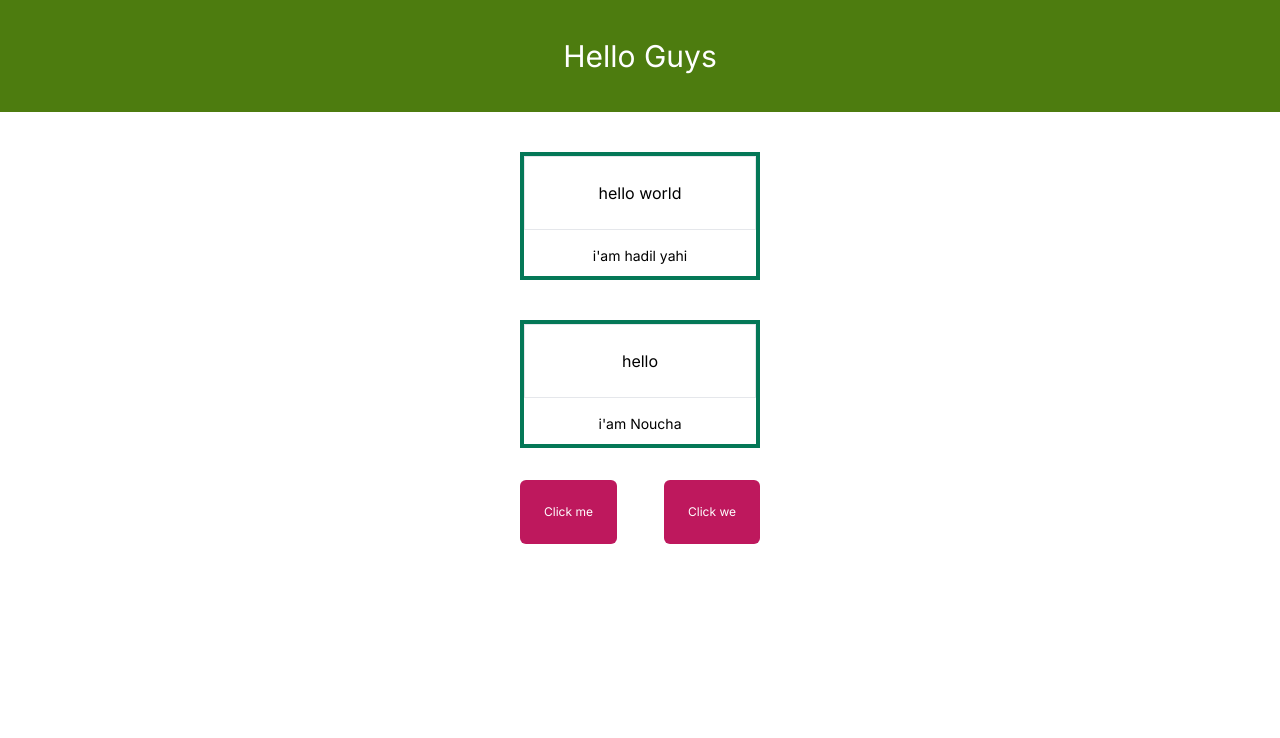
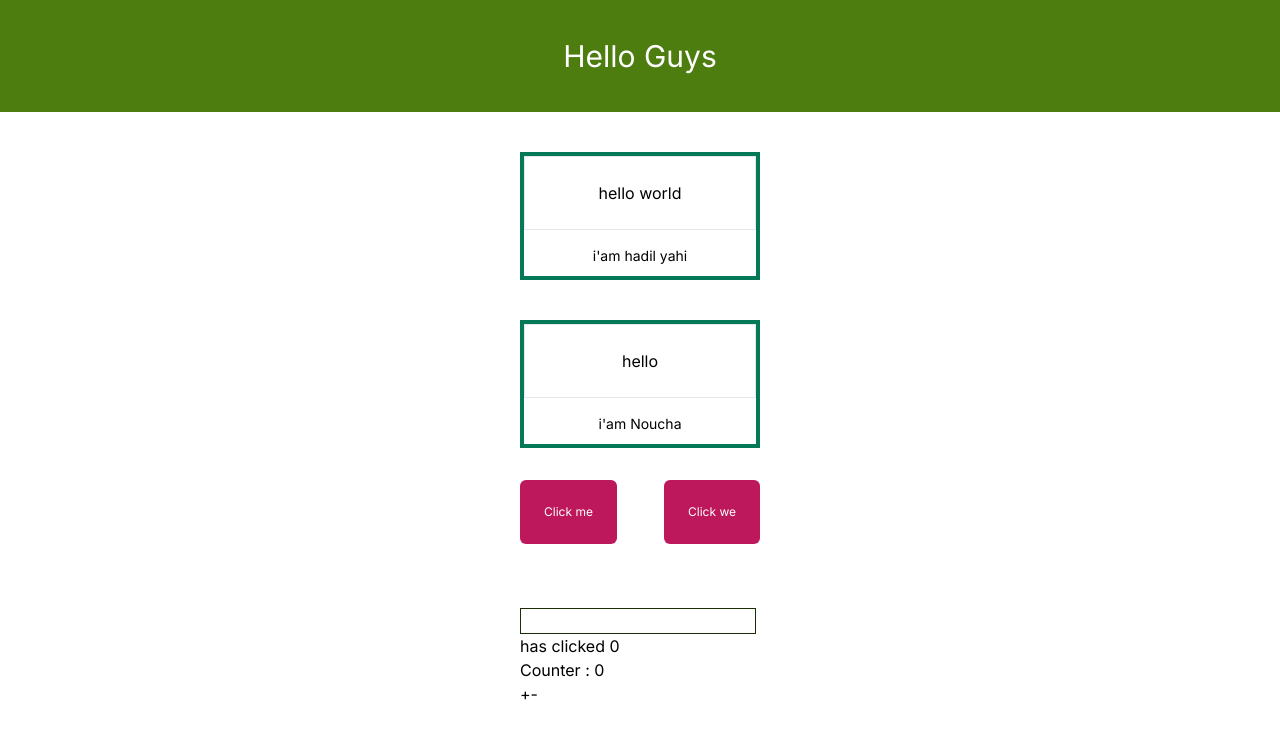
Before and after one commit to hadilyahi/learning, a Next.js app: page / in a window 1280 px wide. Shown: the top 738 px of the page. Built offline with nearby package versions, Linux system fonts and the light colour scheme.

Commit message:
learn useState

```diff
--- /dev/null
+++ b/app/Hooks/UseState.tsx
@@ -0,0 +1,23 @@
+"use client"
+import { useState } from "react";
+const UseState =()=>{
+    const [plus,setPlus ] = useState(0)
+    const [name,setName]= useState("")
+    const inscreaseConter = () => {
+        setPlus(plus +1);
+    }
+    const na9isConter = () => {
+        setPlus(plus -1);
+    }
+
+    return(
+        <div>
+            <input className="border border-lime-950 " type="text" onChange={e=> setName(e.target.value)}/>
+            <h1> {name} has clicked {plus}</h1>
+            <h1> Counter : {plus}</h1>
+            <button onClick={inscreaseConter}> + </button>
+            <button onClick={na9isConter}> - </button>
+        </div>
+    )
+}
+export default UseState ;
--- a/app/page.tsx
+++ b/app/page.tsx
@@ -4,6 +4,7 @@ import Head from "./component/Head";
 import Section from "./component/Section";
 import Button from "./component/Button";
 import axios from 'axios'
+import UseState from "./Hooks/UseState";
 const section= [
   {id:1,Text:"hello world" ,content:"i'am hadil yahi"},
   {id:2,Text:"hello" ,content:"i'am Noucha"},
@@ -29,6 +30,9 @@ const buttonTitles = [
                 <Button key={button.id} title={button.title} />
             ))}
          </div>
+         <div className="mt-16">
+            <UseState/>
+         </div>
         </div>
       </div>
 
```
Also changed, not shown: app/component/Button.tsx (+5 -2 lines).
